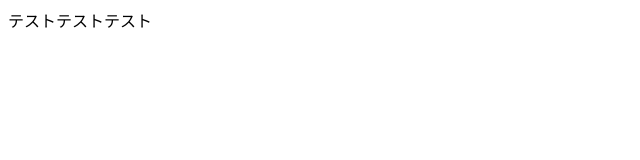
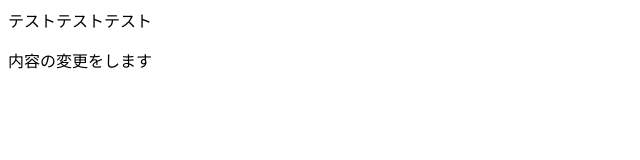
Before and after one commit to Shiho-okb/git-test2, a plain HTML site: page index.html in a window 1280 px wide. Shown: the whole page, without its empty margins (0-640 px from the left). Drawn offline with Linux system fonts and the light colour scheme.

Commit message:
Update index.html

```diff
--- a/index.html
+++ b/index.html
@@ -1 +1,2 @@
 <p>テストテストテスト</p>
+<p>内容の変更をします</p>
```
